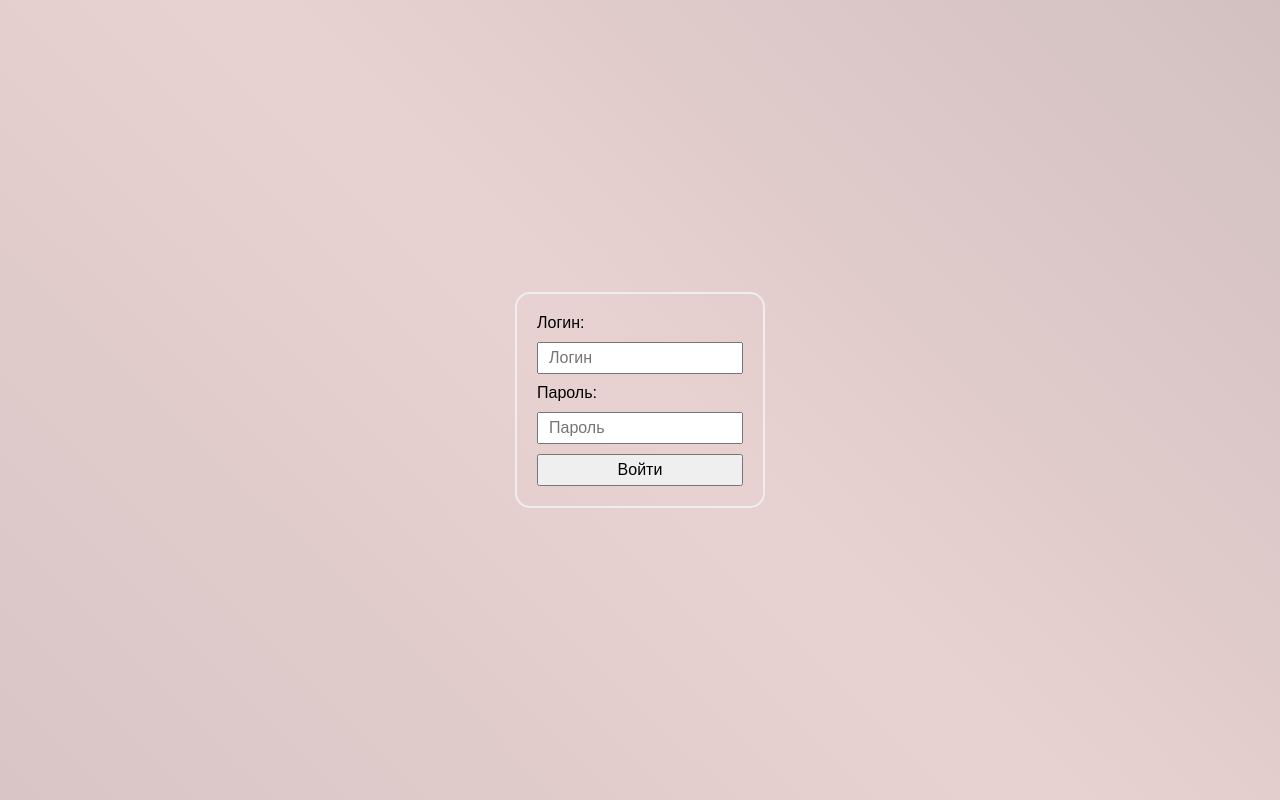
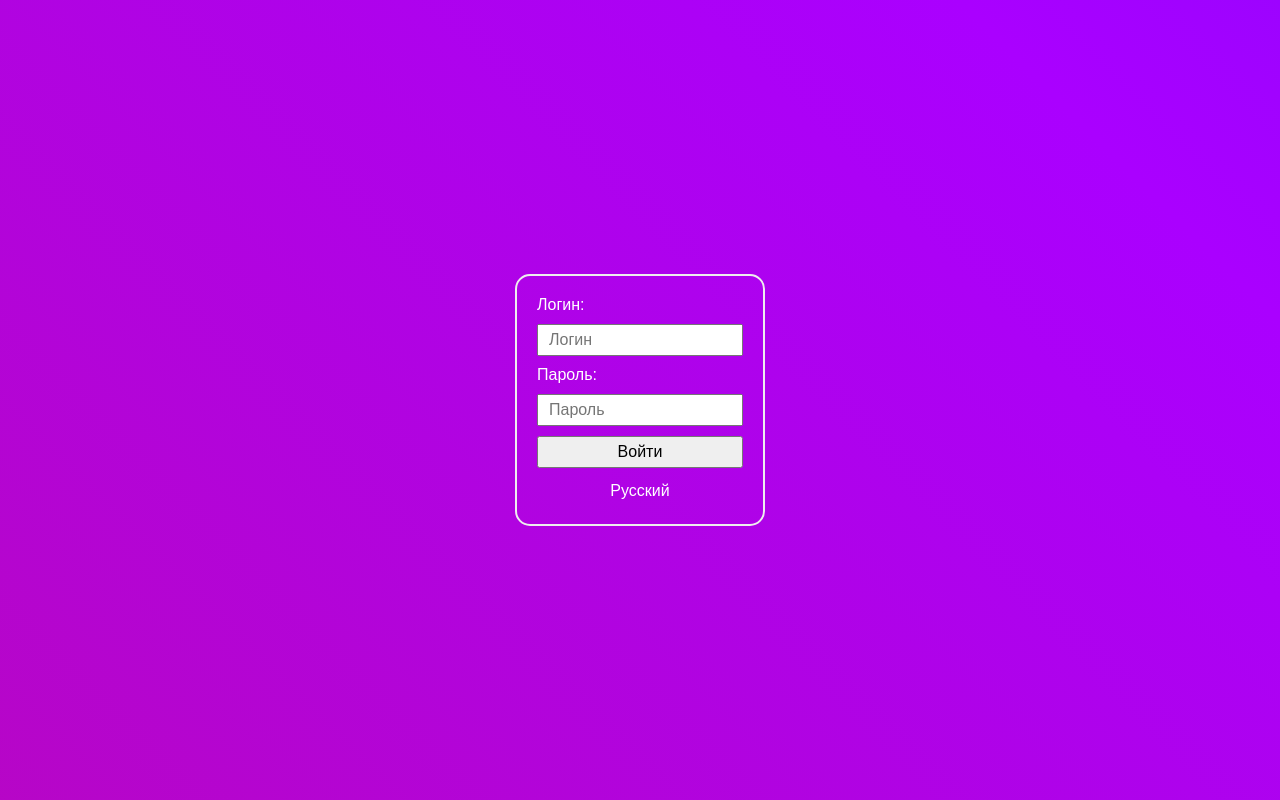
Before and after one commit to Bulushev/ProductstarForm, a plain HTML site: page index.html in a window 1280 px wide. Drawn offline with nearby package versions, Linux system fonts and the light colour scheme.

Commit message:
add international

```diff
--- /dev/null
+++ b/data/en.js
@@ -0,0 +1,10 @@
+export default {
+    translation: {
+      "t-label-login": "Login:",
+      "t-login": "Login",
+      "t-label-password": "Password:",
+      "t-password": "Password",
+      "t-submit": "Log in",
+      "switchlanguage": "English"
+    }
+  };
--- /dev/null
+++ b/data/ru.js
@@ -0,0 +1,10 @@
+export default {
+    translation: {
+      "t-label-login": "Логин:",
+      "t-login": "Логин",
+      "t-label-password": "Пароль:",
+      "t-password": "Пароль",
+      "t-submit": "Войти",
+      "switchlanguage": "Русский"
+    }
+  };
--- a/index.html
+++ b/index.html
@@ -1,5 +1,6 @@
 <!DOCTYPE html>
 <html lang="en">
+
 <head>
     <meta charset="UTF-8">
     <meta name="viewport" content="width=device-width, initial-scale=1.0">
@@ -7,13 +8,18 @@
     <link rel="stylesheet" href="styles/main.css">
     <link rel="shortcut icon" href="favicon.ico" type="image/x-icon">
 </head>
+
 <body>
     <form action="">
-        <label for="login">Логин:</label>
-        <input type="text" id="login" placeholder="Логин">
-        <label for="password">Пароль:</label>
-        <input type="password" id="password" placeholder="Пароль">
-        <input type="submit" value="Войти">
+        <label for="t-login" id="t-label-login">Логин:</label>
+        <input type="text" id="t-login" placeholder="Логин">
+        <label for="t-password" id="t-label-password">Пароль:</label>
+        <input type="password" id="t-password" placeholder="Пароль">
+        <input type="submit" id="t-submit" value="Войти">
+        <button type="button" id="switchlanguage">Русский</button>
     </form>
+    <script src="https://cdnjs.cloudflare.com/ajax/libs/i18next/23.11.5/i18next.min.js"></script>
+    <script type="module" src="js/i18next.js"></script>
 </body>
+
 </html>
--- /dev/null
+++ b/js/i18next.js
@@ -0,0 +1,27 @@
+import en from '../data/en.js';
+import ru from '../data/ru.js';
+
+i18next.init({
+    lng: 'ru', // Язык по умолчанию
+    debug: true,
+    resources: {
+        en,
+        ru
+    }
+}, function(err, t) {
+    updateContent();
+});
+
+function updateContent() {
+    document.getElementById('t-label-login').innerHTML = i18next.t('t-label-login');
+    document.getElementById('t-login').placeholder = i18next.t('t-login');
+    document.getElementById('t-label-password').innerHTML = i18next.t('t-label-password');
+    document.getElementById('t-password').placeholder = i18next.t('t-password');
+    document.getElementById('t-submit').value = i18next.t('t-submit');
+    document.getElementById('switchlanguage').innerHTML = i18next.t('switchlanguage');
+}
+
+document.getElementById('switchlanguage').addEventListener('click', function() {
+    const newLang = i18next.language === 'ru' ? 'en' : 'ru';
+    i18next.changeLanguage(newLang, updateContent);
+});
--- a/styles/main.css
+++ b/styles/main.css
@@ -4,15 +4,16 @@
     box-sizing: border-box;
     font-family: Arial, "Helvetica Neue", Helvetica, sans-serif;
     font-size: 1rem;
+    --white: #fff
 }
 
 body {
     height: 100vh;
     display: flex;
     align-items: center;
-    background: linear-gradient(45deg, #aaa2a2, #e8d1d1, #918e8e);
+    background: linear-gradient(45deg, #c80e7a, #aa00ff, #0026ff);
     background-size: 400% 400%;
-    animation: animbg 2s ease-in-out infinite;
+    animation: animbg 5s ease-in-out infinite;
 }
 
 form {
@@ -27,8 +28,12 @@ form {
     transition: transform .5s ease-in-out;
 
     &:hover {
-        transform: scale(1.1);
+        transform: scale(1.02);
     }
+}
+
+label {
+    color: var(--white);
 }
 
 input {
@@ -48,3 +53,15 @@ input {
         background-position: 100% 100%;
     }
 }
+
+#switchlanguage {
+    background: none;
+    padding: 4px 8px;
+    border: none;
+    cursor: pointer;
+    color: var(--white);
+
+    &:hover {
+        opacity: .8;
+    }
+}
```
